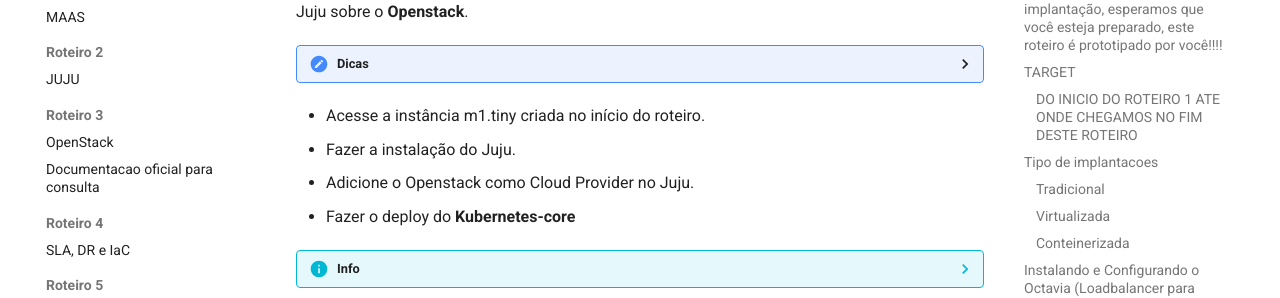
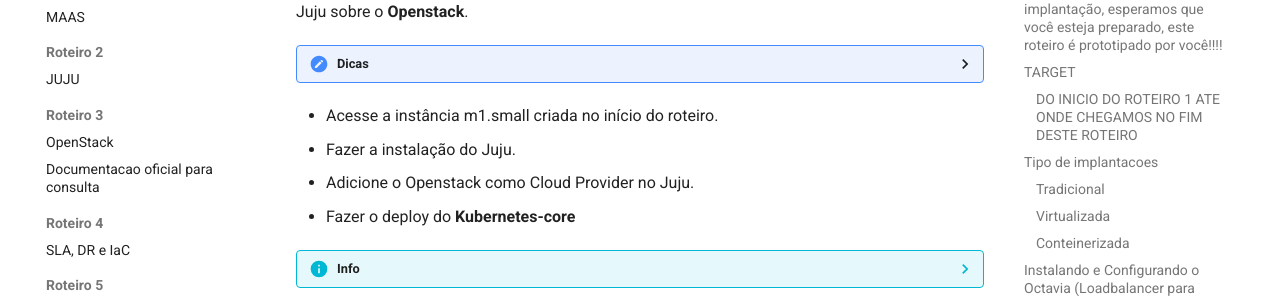
Before and after one commit to Insper/computacao-nuvem, an MkDocs documentation site: the page built from docs/roteiros/5.K8s.md, in a window 1280 px wide and 900 px high, scrolled down 6022 px. Shown: the part 154-452 px from the top of the window. Built offline with MkDocs 1.6.1 and Material for MkDocs 9.7.7, drawn with Linux system fonts in a browser that asks for light colours; nearby versions of some CDN libraries; emoji names are drawn with the system emoji font; comment, search, counter and statistics services are not loaded; some of the changed text lies outside the part shown.

Commit message:
fix: conserta comandos e passos do roteiro 5

```diff
--- a/docs/roteiros/5.K8s.md
+++ b/docs/roteiros/5.K8s.md
@@ -226,7 +226,7 @@
     [Documentacao - adicionar integrador obrigatório](https://ubuntu.com/kubernetes/docs/openstack-integration)
     [Bundle modificado do Kubernetes-core](https://github.com/Insper/computacao-nuvem/blob/main/docs/bundle.yaml)
 
-* Acesse a instância m1.tiny criada no início do roteiro.
+* Acesse a instância m1.small criada no início do roteiro.
 * Fazer a instalação do Juju.
 * Adicione o Openstack como Cloud Provider no Juju.
 * Fazer o deploy do **Kubernetes-core**
```
Also changed, not shown: other parts of docs/roteiros/5.K8s.md (+1 -1 lines).
